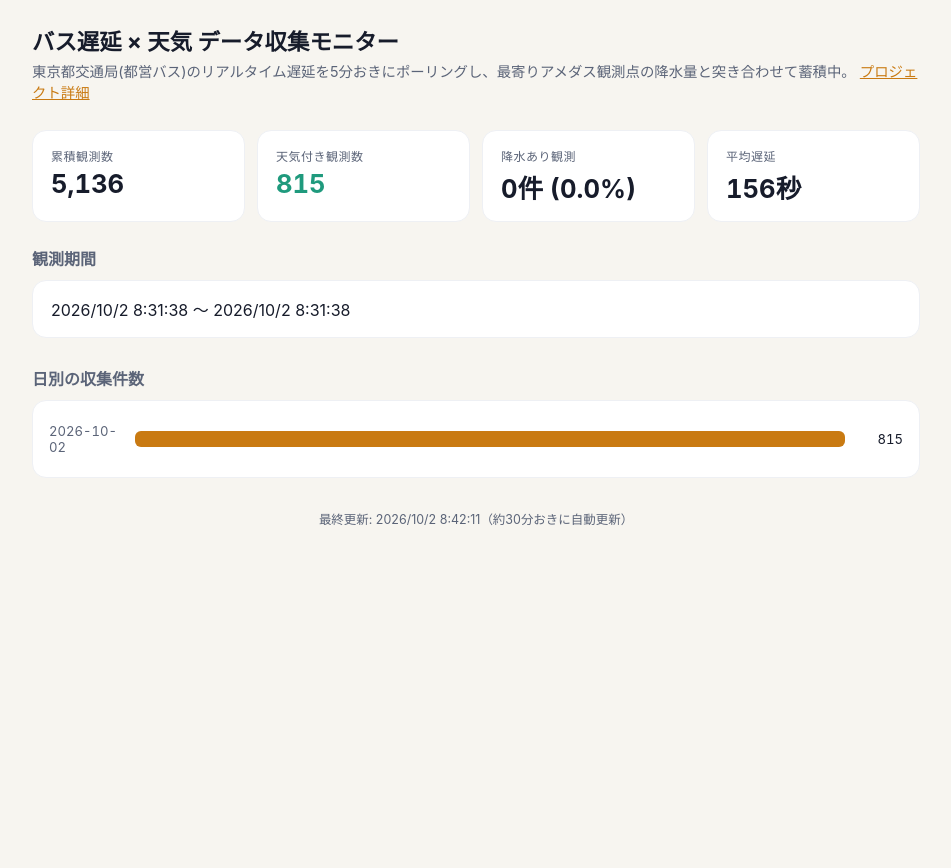
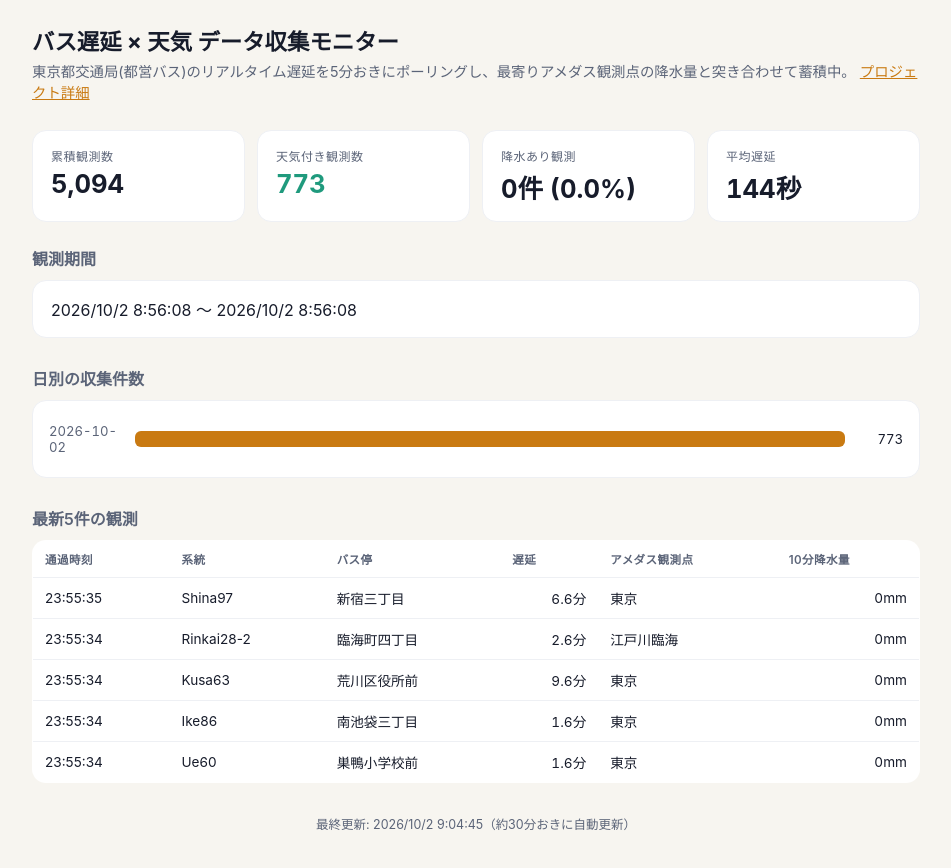
Before and after one commit to masauehr/weather_hackathon_ideas, a plain HTML site: page index.html in a window 1280 px wide. Shown: the whole page, without its empty margins (164-1115 px from the left). Before the commit the page ends 800 px from the top, so only its background shows below. Drawn offline with Linux system fonts and the light colour scheme.

Commit message:
feat(id37): モニターページに最新5件の観測テーブルを追加
バス停IDの末尾番号ではなく実際のバス停名(dc:title)をODPTから取得して
ログに記録するよう修正。stats.jsonに latest_observations を追加し、
GitHub Pagesのモニターページに通過時刻・系統・バス停・遅延・
アメダス観測点・10分降水量の表を表示する。

Co-Authored-By: Claude Sonnet 5 <noreply@anthropic.com>

```diff
--- a/experiments/id37_bus_delay_weather/docs/stats.json
+++ b/experiments/id37_bus_delay_weather/docs/stats.json
@@ -1,27 +1,69 @@
 {
-  "generated_at": "2026-10-02T08:42:11.879377",
-  "total_observations": 5136,
-  "observations_with_weather": 815,
+  "generated_at": "2026-10-02T09:04:45.149859",
+  "total_observations": 5094,
+  "observations_with_weather": 773,
   "observations_before_weather_tracking": 4321,
-  "period_start": "2026-10-02 08:31:38.843485",
-  "period_end": "2026-10-02 08:31:38.843485",
+  "period_start": "2026-10-02 08:56:08.104420",
+  "period_end": "2026-10-02 08:56:08.104420",
   "delay_seconds": {
-    "mean": 155.7,
-    "median": 116.0,
-    "max": 1216.0,
-    "min": -23.0
+    "mean": 143.6,
+    "median": 92.0,
+    "max": 1441.0,
+    "min": -204.0
   },
   "weather_coverage": {
-    "rows_with_precipitation_data": 815,
-    "rows_total": 815,
+    "rows_with_precipitation_data": 773,
+    "rows_total": 773,
     "rows_with_rain_detected": 0
   },
   "daily": [
     {
       "date": "2026-10-02",
-      "n": 815,
-      "mean_delay": 155.6957055214724,
+      "n": 773,
+      "mean_delay": 143.5640362225097,
       "n_rain": 0
+    }
+  ],
+  "latest_observations": [
+    {
+      "actual_time": "2026-10-02T08:55:35+09:00",
+      "busroute": "Shina97",
+      "busstop": "新宿三丁目",
+      "delay_seconds": 395.0,
+      "amedas_station": "東京",
+      "precipitation10m_mm": 0.0
+    },
+    {
+      "actual_time": "2026-10-02T08:55:34+09:00",
+      "busroute": "Rinkai28-2",
+      "busstop": "臨海町四丁目",
+      "delay_seconds": 154.0,
+      "amedas_station": "江戸川臨海",
+      "precipitation10m_mm": 0.0
+    },
+    {
+      "actual_time": "2026-10-02T08:55:34+09:00",
+      "busroute": "Kusa63",
+      "busstop": "荒川区役所前",
+      "delay_seconds": 574.0,
+      "amedas_station": "東京",
+      "precipitation10m_mm": 0.0
+    },
+    {
+      "actual_time": "2026-10-02T08:55:34+09:00",
+      "busroute": "Ike86",
+      "busstop": "南池袋三丁目",
+      "delay_seconds": 94.0,
+      "amedas_station": "東京",
+      "precipitation10m_mm": 0.0
+    },
+    {
+      "actual_time": "2026-10-02T08:55:34+09:00",
+      "busroute": "Ue60",
+      "busstop": "巣鴨小学校前",
+      "delay_seconds": 94.0,
+      "amedas_station": "東京",
+      "precipitation10m_mm": 0.0
     }
   ]
 }
--- a/index.html
+++ b/index.html
@@ -37,6 +37,14 @@
   .bar-track { flex: 1; background: var(--surface-2); border-radius: 6px; height: 16px; min-width: 0; position: relative; }
   .bar-fill { background: var(--accent); height: 100%; border-radius: 6px; }
   .bar-row .n { width: 48px; flex: 0 0 auto; text-align: right; font-variant-numeric: tabular-nums; }
+  table { width: 100%; border-collapse: collapse; background: var(--surface); border: 1px solid var(--surface-2);
+          border-radius: 14px; overflow: hidden; font-size: .85rem; }
+  th, td { padding: 10px 12px; text-align: left; border-bottom: 1px solid var(--surface-2); }
+  th { color: var(--muted); font-size: .72rem; text-transform: uppercase; letter-spacing: .04em; font-weight: 600; }
+  tr:last-child td { border-bottom: none; }
+  td.num { font-variant-numeric: tabular-nums; text-align: right; }
+  .rain-yes { color: var(--accent); font-weight: 700; }
+  .tablewrap { overflow-x: auto; }
   footer { color: var(--muted); font-size: .78rem; text-align: center; margin-top: 32px; }
   #empty { color: var(--muted); padding: 24px; text-align: center; }
   a { color: var(--accent); }
@@ -65,6 +73,18 @@
     <section>
       <h2>日別の収集件数</h2>
       <div id="chart"></div>
+    </section>
+
+    <section>
+      <h2>最新5件の観測</h2>
+      <div class="tablewrap">
+        <table>
+          <thead>
+            <tr><th>通過時刻</th><th>系統</th><th>バス停</th><th>遅延</th><th>アメダス観測点</th><th>10分降水量</th></tr>
+          </thead>
+          <tbody id="latest-body"></tbody>
+        </table>
+      </div>
     </section>
   </div>
 
@@ -100,6 +120,23 @@ async function load() {
         <div class="n">${d.n}</div>
       </div>`).join('');
 
+    const latestBody = document.getElementById('latest-body');
+    latestBody.innerHTML = (s.latest_observations || []).map(o => {
+      const rain = o.precipitation10m_mm;
+      const rainText = (rain === null || rain === undefined) ? '-' : rain + 'mm';
+      const rainClass = (rain > 0) ? 'rain-yes' : '';
+      const delayMin = (o.delay_seconds / 60).toFixed(1);
+      return `
+        <tr>
+          <td>${new Date(o.actual_time).toLocaleTimeString('ja-JP')}</td>
+          <td>${o.busroute}</td>
+          <td>${o.busstop}</td>
+          <td class="num">${delayMin}分</td>
+          <td>${o.amedas_station || '-'}</td>
+          <td class="num ${rainClass}">${rainText}</td>
+        </tr>`;
+    }).join('');
+
     document.getElementById('updated').textContent = '最終更新: ' + new Date(s.generated_at).toLocaleString('ja-JP') + '（約30分おきに自動更新）';
   } catch (e) {
     document.getElementById('updated').textContent = 'データの読み込みに失敗しました: ' + e;
```
Also changed, not shown: 2 other files.
